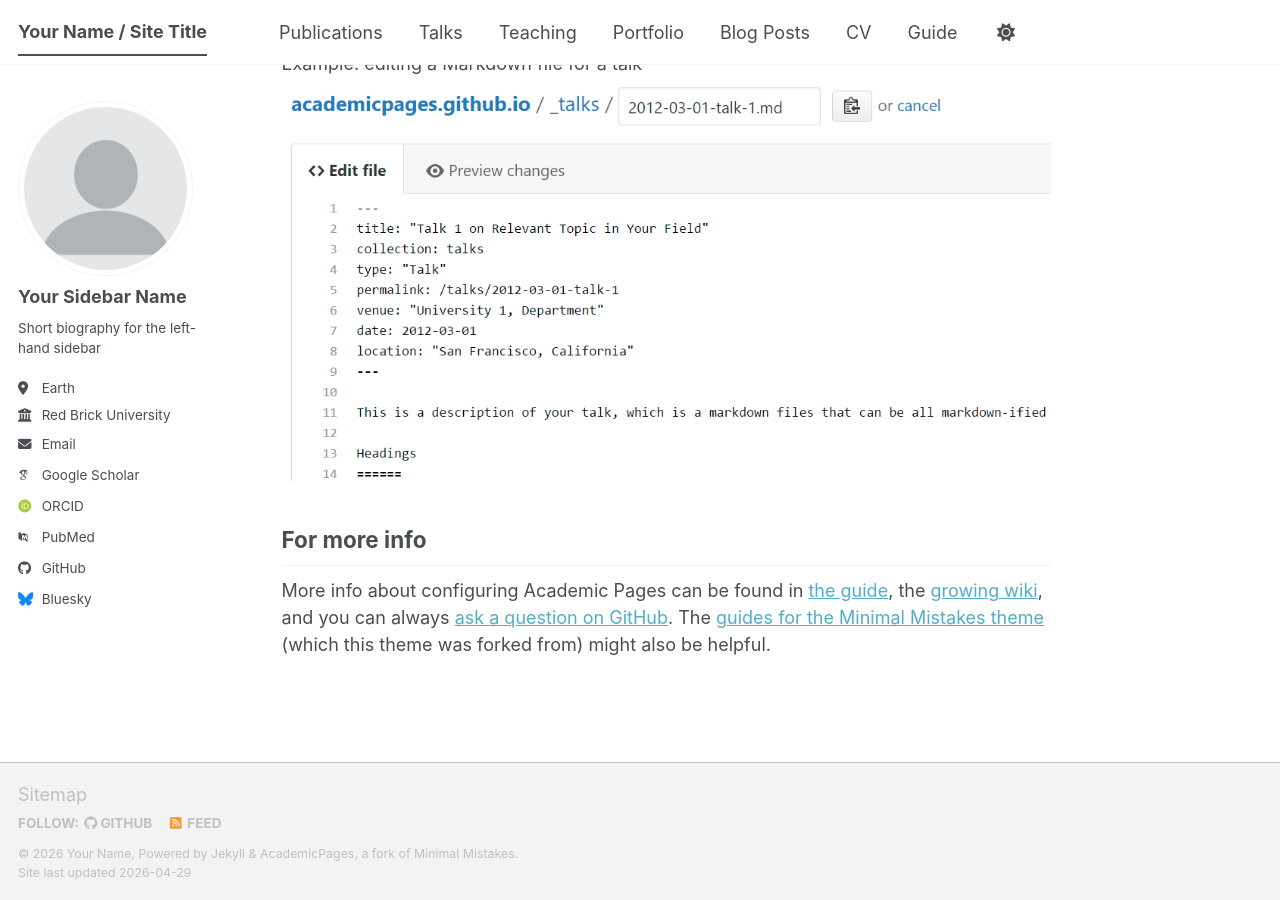
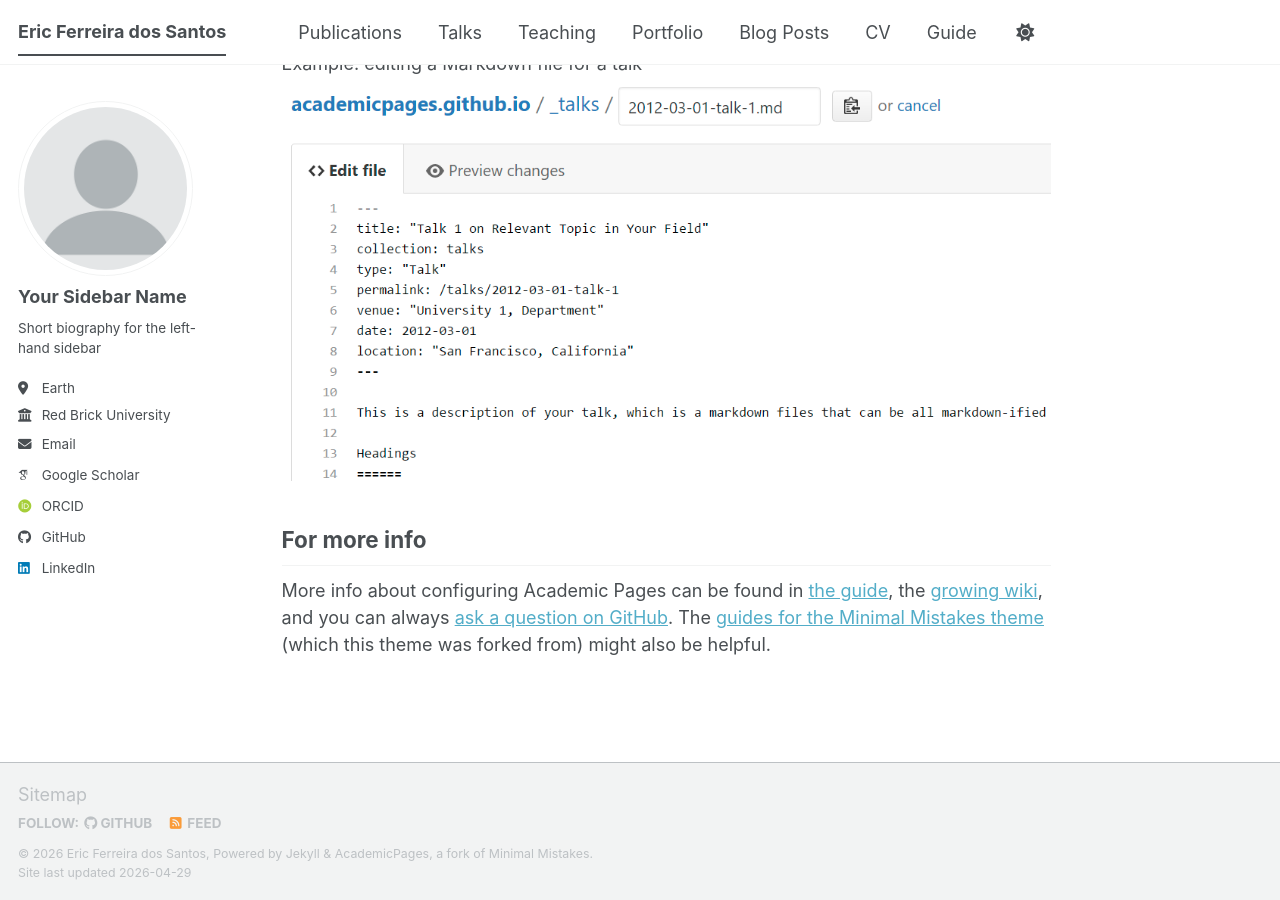
Before and after one commit to EricFerreiraS/ericferreiras.github.io, a Jekyll site: the page built from _pages/about.md, in a window 1280 px wide and 900 px high, scrolled down 2720 px. Built offline with Jekyll 4.4.1, drawn with Linux system fonts in a browser that asks for light colours; some web fonts are replaced; a script bundle is joined from its source files by our own code; library files that are not in the unit come from our copies.

Commit message:
Update personal information in _config.yml

```diff
--- a/_config.yml
+++ b/_config.yml
@@ -9,14 +9,14 @@
 # Basic Site Settings
 locale                   : "en-US"
 site_theme               : "default" # The available themes options are "default", "air", "sunrise", "mint", "dirt" and "contrast"
-title                    : "Your Name / Site Title"
+title                    : "Eric Ferreira dos Santos"
 title_separator          : "-"
-name                     : &name "Your Name"
-description              : &description "Your Name's academic portfolio"   # Update this with a general description of your site, this is the default if not overridden by a page
-url                      : https://academicpages.github.io # The base hostname & protocol for your site e.g. "https://[your GitHub username].github.io",
+name                     : &name "Eric Ferreira dos Santos"
+description              : &description "Postdoctoral Research in XAI at Insight@DCU"   # Update this with a general description of your site, this is the default if not overridden by a page
+url                      : https://ericferreiras.github.io # The base hostname & protocol for your site e.g. "https://[your GitHub username].github.io",
                                                            # or if you already have some other page hosted on Github then use "https://[your GitHub username].github.io/[Your Repo Name]"
 baseurl                  : "" # the subpath of your site, e.g. "/blog"
-repository               : "academicpages/academicpages.github.io"
+repository               : "EricFerreiraS/ericferreiras.github.io"
 
 # Site Author - The following control what appear as part of the author content on the side bar.
 #               If a field is blank the icon and link will not appear, otherwise it will be shown.
@@ -35,13 +35,13 @@ author:
   # Academic websites
   academia         : # URL
   arxiv            : # URL - Update with the correct link to your profile
-  googlescholar    : "https://scholar.google.com/citations?user=PS_CX0AAAAAJ"
+  googlescholar    : "https://scholar.google.com/citations?user=WcvxoroAAAAJ"
   inspire-hep      : # URL
   impactstory      : # URL
-  orcid            : "https://orcid.org/yourorcidurl"
+  orcid            : "https://orcid.org/0000-0002-0408-5756"
   semantic         : # URL
   ssrn             : # URL
-  pubmed           : "https://www.ncbi.nlm.nih.gov/pubmed/?term=john+snow"
+  pubmed           : #"https://www.ncbi.nlm.nih.gov/pubmed/?term=john+snow"
   researchgate     : # URL
   scopus           : # URL
   zotero           : # URL
@@ -51,13 +51,13 @@ author:
   bitbucket        : # Username - Update with your username on the site
   codepen          : # Username
   dribbble         : # Username
-  github           : "academicpages"
+  github           : "EricFerreiraS"
   kaggle           : # Username
   stackoverflow    : # User number or user number and name (i.e., use "1" or "1/jeff-atwood")
 
   # Social media
   artstation       : # Username
-  bluesky          : "bsky.app" # Replace this with you Bluesky username
+  bluesky          : #"bsky.app" # Replace this with you Bluesky username
   facebook         : # Username
   flickr           : # Username
   foursquare       : # Username
@@ -66,7 +66,7 @@ author:
   keybase          : # Username
   instagram        : # Username
   lastfm           : # Username
-  linkedin         : # Username
+  linkedin         : "ericferreira1989" # Username
   mastodon         : # URL
   medium           : # URL
   pinterest        : # Username
```
